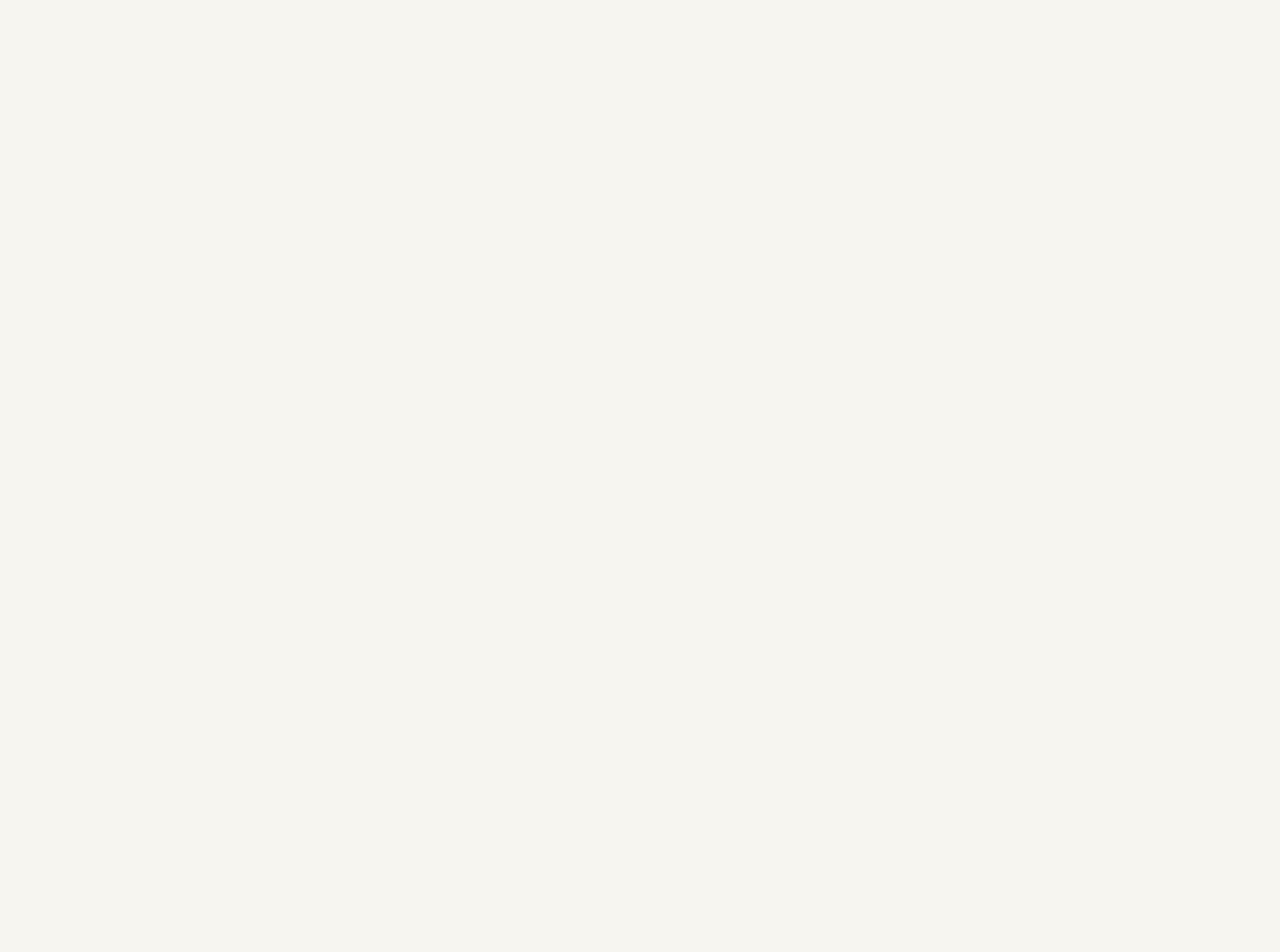
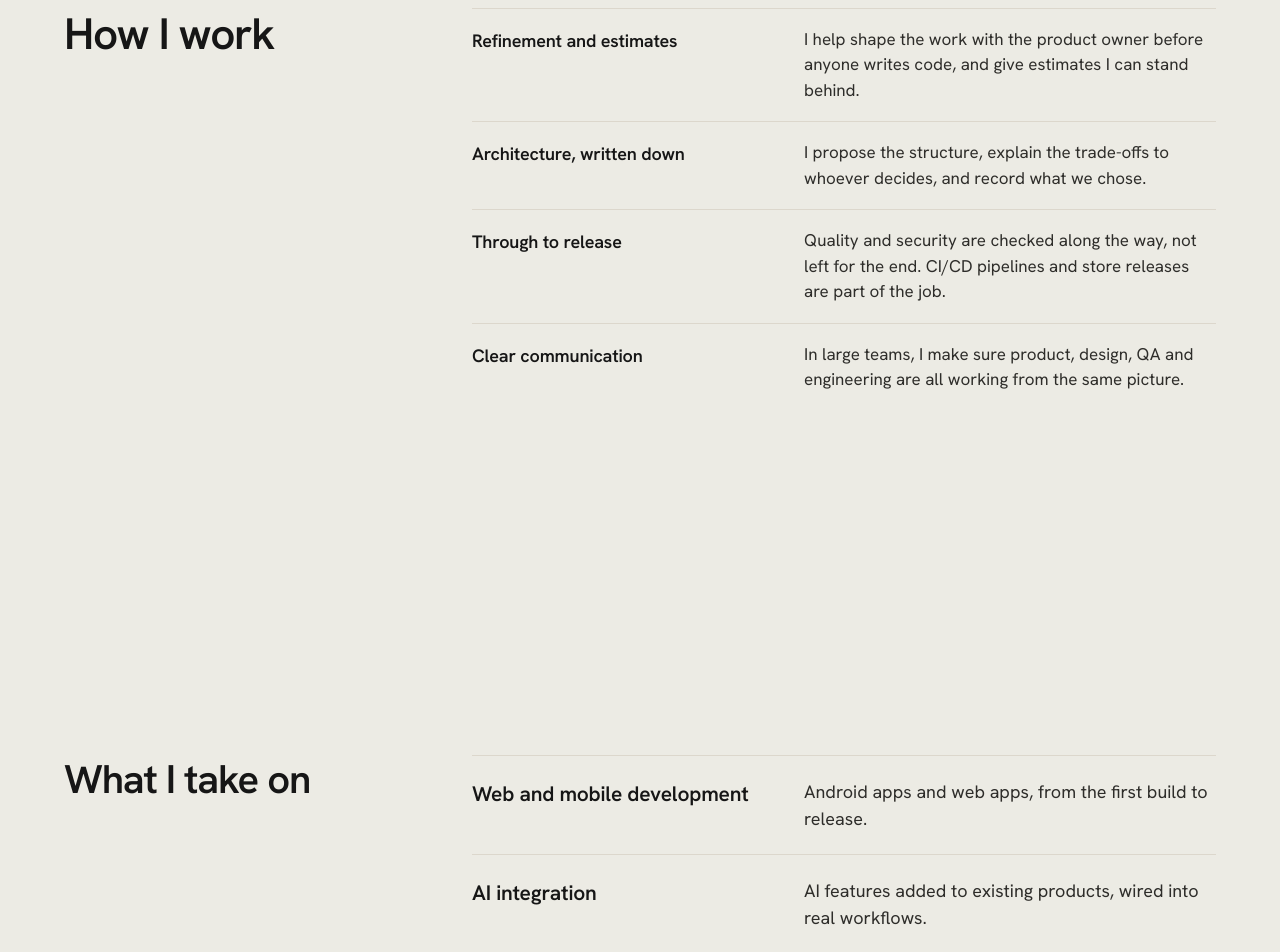
Before and after one commit to rukavina-git/rukavina-app, a Next.js app: page /en in a window 1280 px wide. Shown: the part 2940-3892 px from the top of the page. Before the commit the page ends 2919 px from the top, so only its background shows below. Built offline with nearby package versions, Linux system fonts and the light colour scheme.

Commit message:
feat: how I work and what I take on sections
Co-Authored-By: Claude Opus 5.5 <noreply@anthropic.com>

```diff
--- a/messages/en.json
+++ b/messages/en.json
@@ -89,5 +89,43 @@
         "summary": "Details when it ships."
       }
     }
+  },
+  "HowIWork": {
+    "title": "How I work",
+    "items": {
+      "refinement": {
+        "title": "Refinement and estimates",
+        "text": "I help shape the work with the product owner before anyone writes code, and give estimates I can stand behind."
+      },
+      "architecture": {
+        "title": "Architecture, written down",
+        "text": "I propose the structure, explain the trade-offs to whoever decides, and record what we chose."
+      },
+      "release": {
+        "title": "Through to release",
+        "text": "Quality and security are checked along the way, not left for the end. CI/CD pipelines and store releases are part of the job."
+      },
+      "communication": {
+        "title": "Clear communication",
+        "text": "In large teams, I make sure product, design, QA and engineering are all working from the same picture."
+      }
+    }
+  },
+  "Services": {
+    "title": "What I take on",
+    "items": {
+      "development": {
+        "title": "Web and mobile development",
+        "text": "Android apps and web apps, from the first build to release."
+      },
+      "ai": {
+        "title": "AI integration",
+        "text": "AI features added to existing products, wired into real workflows."
+      },
+      "review": {
+        "title": "Architecture and code review",
+        "text": "A clear look at your system or codebase, with concrete next steps."
+      }
+    }
   }
 }
--- a/messages/hr.json
+++ b/messages/hr.json
@@ -89,5 +89,43 @@
         "summary": "Detalji kad bude gotovo."
       }
     }
+  },
+  "HowIWork": {
+    "title": "Kako radim",
+    "items": {
+      "refinement": {
+        "title": "Razrada i procjene",
+        "text": "S vlasnikom proizvoda oblikujem posao prije nego što itko napiše kod i dajem procjene iza kojih mogu stati."
+      },
+      "architecture": {
+        "title": "Arhitektura, zapisana",
+        "text": "Predlažem strukturu, objašnjavam kompromise onome tko odlučuje i zapisujem što smo odabrali."
+      },
+      "release": {
+        "title": "Sve do objave",
+        "text": "Kvaliteta i sigurnost provjeravaju se usput, a ne ostavljaju za kraj. CI/CD i objave u trgovinama aplikacija dio su posla."
+      },
+      "communication": {
+        "title": "Jasna komunikacija",
+        "text": "U velikim timovima pazim da produkt, dizajn, QA i razvoj rade s istom slikom."
+      }
+    }
+  },
+  "Services": {
+    "title": "Što preuzimam",
+    "items": {
+      "development": {
+        "title": "Razvoj weba i mobilnih aplikacija",
+        "text": "Android i web aplikacije, od prve verzije do objave."
+      },
+      "ai": {
+        "title": "Integracija umjetne inteligencije",
+        "text": "AI funkcije dodane postojećim proizvodima, povezane sa stvarnim tijekovima rada."
+      },
+      "review": {
+        "title": "Arhitektura i pregled koda",
+        "text": "Jasan pogled na vaš sustav ili kod, s konkretnim sljedećim koracima."
+      }
+    }
   }
 }
--- a/src/app/[locale]/page.tsx
+++ b/src/app/[locale]/page.tsx
@@ -1,9 +1,10 @@
 import { setRequestLocale } from 'next-intl/server'
 import Hero from '@/components/sections/hero/Hero'
 import Work from '@/components/sections/work/Work'
-import { sections } from '@/lib/site'
+import HowIWork from '@/components/sections/how-i-work/HowIWork'
+import Services from '@/components/sections/services/Services'
 
-// Hero, then section shells; each later step of the homepage-v2 plan fills one in.
+// Homepage in section order (decision 0008). Empty shells are filled by later plan steps.
 export default async function HomePage({ params }: { params: Promise<{ locale: string }> }) {
   const { locale } = await params
   setRequestLocale(locale)
@@ -11,11 +12,10 @@ export default async function HomePage({ params }: { params: Promise<{ locale: s
     <>
       <Hero />
       <Work />
-      {sections
-        .filter((id) => id !== 'work')
-        .map((id) => (
-          <section key={id} id={id} />
-        ))}
+      <HowIWork />
+      <section id="about" />
+      <Services />
+      <section id="contact" />
     </>
   )
 }
--- /dev/null
+++ b/src/components/sections/how-i-work/HowIWork.tsx
@@ -0,0 +1,17 @@
+import { useTranslations } from 'next-intl'
+import Band from '@/components/ui/Band'
+import TitledList from '@/components/ui/TitledList'
+
+const items = ['refinement', 'architecture', 'release', 'communication'] as const
+
+// Figma 345:1302.
+export default function HowIWork() {
+  const t = useTranslations('HowIWork')
+  return (
+    <Band id="how-i-work" title={t('title')} titleSize="h2" className="lg:pb-[120px]">
+      <TitledList
+        items={items.map((key) => ({ title: t(`items.${key}.title`), text: t(`items.${key}.text`) }))}
+      />
+    </Band>
+  )
+}
--- /dev/null
+++ b/src/components/sections/services/Services.tsx
@@ -0,0 +1,18 @@
+import { useTranslations } from 'next-intl'
+import Band from '@/components/ui/Band'
+import TitledList from '@/components/ui/TitledList'
+
+const items = ['development', 'ai', 'review'] as const
+
+// "What I take on", Figma 331:798.
+export default function Services() {
+  const t = useTranslations('Services')
+  return (
+    <Band id="services" title={t('title')} titleSize="h2-sm">
+      <TitledList
+        size="lg"
+        items={items.map((key) => ({ title: t(`items.${key}.title`), text: t(`items.${key}.text`) }))}
+      />
+    </Band>
+  )
+}
--- /dev/null
+++ b/src/components/ui/Band.tsx
@@ -0,0 +1,32 @@
+import type { ReactNode } from 'react'
+
+// Warm full-width band: heading left (360px), content right from lg; stacked below.
+type Props = {
+  id: string
+  title: string
+  // Figma: 44px for "How I work", 40px for "What I take on".
+  titleSize: 'h2' | 'h2-sm'
+  className?: string
+  children: ReactNode
+}
+
+export default function Band({ id, title, titleSize, className = '', children }: Props) {
+  const titleId = `${id}-title`
+  return (
+    <section id={id} aria-labelledby={titleId} className={`bg-bg-alt ${className}`}>
+      <div className="px-page mx-auto grid max-w-page gap-6 py-16 md:py-24 lg:grid-cols-[360px_minmax(0,904px)] lg:gap-12 lg:py-28">
+        <h2
+          id={titleId}
+          className={`font-semibold tracking-[-0.03em] text-ink ${
+            titleSize === 'h2'
+              ? 'text-[2rem] leading-[1.2] md:text-h2'
+              : 'text-[2rem] leading-[1.2] md:text-[2.5rem]'
+          }`}
+        >
+          {title}
+        </h2>
+        <div>{children}</div>
+      </div>
+    </section>
+  )
+}
--- /dev/null
+++ b/src/components/ui/TitledList.tsx
@@ -0,0 +1,40 @@
+// Rows of title + text separated by top rules (Figma "How I work" and "What I take on").
+// Title column 300px beside the text from md; stacked on phones.
+type Item = { title: string; text: string }
+
+type Props = {
+  items: Item[]
+  // `lg` is the larger "What I take on" scale.
+  size?: 'md' | 'lg'
+}
+
+export default function TitledList({ items, size = 'md' }: Props) {
+  const lg = size === 'lg'
+  return (
+    <ul>
+      {items.map((item) => (
+        <li
+          key={item.title}
+          className={`grid gap-1 border-t border-border md:grid-cols-[300px_minmax(0,1fr)] md:gap-8 ${
+            lg ? 'py-[18px] md:py-[22px]' : 'py-4 md:py-[18px]'
+          }`}
+        >
+          <h3
+            className={`font-semibold tracking-[-0.01em] text-ink ${
+              lg ? 'text-[1.1875rem] md:text-[1.3125rem]' : 'text-[1.0625rem] md:text-lg'
+            }`}
+          >
+            {item.title}
+          </h3>
+          <p
+            className={`max-w-[572px] leading-[1.5] text-ink-soft ${
+              lg ? 'text-body md:text-lg' : 'text-[0.9375rem] md:text-body'
+            }`}
+          >
+            {item.text}
+          </p>
+        </li>
+      ))}
+    </ul>
+  )
+}
```
Also changed, not shown: messages/README.md, 2 other files (tests, documents, lock files or other folders).
